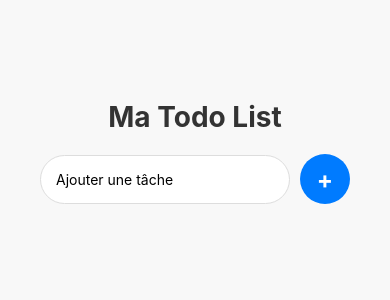
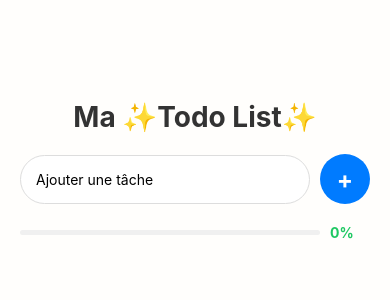
Before and after one commit to EnzoColantonio34/my-todo-list, a React Native app: screen / in a window 390 px wide. Shown: the top 300 px of the page. Built offline with nearby package versions, Linux system fonts and the light colour scheme.

Commit message:
add progress bar with animation

```diff
--- a/App.js
+++ b/App.js
@@ -7,7 +7,7 @@ import styles from './styles/styles';
 export default function App() {
   return (
     <View style={styles.container}>
-      <Text style={styles.title}>Ma Todo List</Text>
+      <Text style={styles.title}>Ma ✨Todo List✨</Text>
       <TaskManager />
       <StatusBar style="auto" />
     </View>
--- /dev/null
+++ b/Components/ProgressBar.jsx
@@ -0,0 +1,35 @@
+import React, { useEffect } from 'react';
+import { View, Text } from 'react-native';
+import Animated, {
+  useAnimatedStyle,
+  withTiming,
+  useSharedValue,
+  Easing
+} from 'react-native-reanimated';
+import styles from '../styles/styles';
+
+const ProgressBar = ({ progress }) => {
+  const progressWidth = useSharedValue(0);
+
+  useEffect(() => {
+    progressWidth.value = withTiming(progress, {
+      duration: 500,
+      easing: Easing.bezier(0.25, 0.1, 0.25, 1),
+    });
+  }, [progress]);
+
+  const animatedStyle = useAnimatedStyle(() => ({
+    width: `${progressWidth.value}%`,
+  }));
+
+  return (
+    <View style={styles.progressWrapper}>
+      <View style={styles.progressContainer}>
+        <Animated.View style={[styles.progressBar, animatedStyle]} />
+      </View>
+      <Text style={styles.progressText}>{Math.round(progress)}%</Text>
+    </View>
+  );
+};
+
+export default ProgressBar;
--- a/Components/TaskManager.jsx
+++ b/Components/TaskManager.jsx
@@ -2,26 +2,39 @@ import React from 'react';
 import { View, Text, TouchableOpacity } from 'react-native';
 import TaskInput from './TaskInput';
 import TaskList from './TaskList';
+import ProgressBar from './ProgressBar';
 import { useTasks } from '../hooks/useTasks';
 import styles from '../styles/styles';
 
 const TaskManager = () => {
   const {
+    tasks,
     task,
     setTask,
-    tasks,
-    showButton,
-    deleteTask,
     addTask,
     toggleTaskCompletion,
+    deleteTask,
     deleteCompletedTasks
   } = useTasks();
 
+  const calculateProgress = () => {
+    if (tasks.length === 0) return 0;
+    const completedTasks = tasks.filter(task => task.completed).length;
+    return (completedTasks / tasks.length) * 100;
+  };
+
+  const hasCompletedTasks = tasks.some(task => task.completed);
+
   return (
-    <View>
+    <View style={{ width: '100%', flex: 1 }}>
       <TaskInput task={task} setTask={setTask} addTask={addTask} />
-      <TaskList tasks={tasks} toggleTaskCompletion={toggleTaskCompletion} deleteTask={deleteTask} />
-      {showButton && (
+      <ProgressBar progress={calculateProgress()} />
+      <TaskList
+        tasks={tasks}
+        toggleTaskCompletion={toggleTaskCompletion}
+        deleteTask={deleteTask}
+      />
+      {hasCompletedTasks && (
         <TouchableOpacity
           style={styles.deleteButton}
           onPress={deleteCompletedTasks}
--- a/package.json
+++ b/package.json
@@ -15,7 +15,8 @@
     "react": "18.3.1",
     "react-native": "0.76.6",
     "react-native-check-box": "^2.1.7",
-    "react-native-elements": "^3.4.3"
+    "react-native-elements": "^3.4.3",
+    "react-native-reanimated": "~3.16.1"
   },
   "devDependencies": {
     "@babel/core": "^7.20.0"
--- a/styles/styles.js
+++ b/styles/styles.js
@@ -3,7 +3,7 @@ import { StyleSheet } from 'react-native';
 export default StyleSheet.create({
   container: {
     flex: 1,
-    backgroundColor: '#f8f8f8',
+    backgroundColor: '#fffefc',
     alignItems: 'center',
     justifyContent: 'flex-start',
     padding: 20,
@@ -15,6 +15,9 @@ export default StyleSheet.create({
     marginBottom: 20,
     color: '#333',
   },
+
+
+  // =============== Input texte ===============
   inputContainer: {
     flexDirection: 'row',
     alignItems: 'center',
@@ -29,6 +32,9 @@ export default StyleSheet.create({
     borderRadius: 25,
     backgroundColor: '#fff',
   },
+
+
+  // =============== Bouton "+" (créer une tâche) ===============
   button: {
     backgroundColor: '#007BFF',
     width: 50,
@@ -69,6 +75,9 @@ export default StyleSheet.create({
     alignItems: 'center',
     justifyContent: 'center',
   },
+
+
+  // =============== Bouton "Supprimer" ===============
   floatingButtonText: {
     color: '#fff',
     fontSize: 16,
@@ -76,8 +85,8 @@ export default StyleSheet.create({
   },
   deleteButton: {
     position: 'absolute',
-    bottom: 100,
-    right: 10,
+    bottom: 30,
+    right: 1,
     backgroundColor: '#dc3545',
     paddingHorizontal: 20,
     paddingVertical: 10,
@@ -85,14 +94,43 @@ export default StyleSheet.create({
     alignItems: 'center',
     justifyContent: 'center',
     elevation: 5,
-    shadowColor: '#000',
-    shadowOffset: { width: 0, height: 2 },
-    shadowOpacity: 0.25,
-    shadowRadius: 3.84,
+    // shadowColor: '#000',
+    // shadowOffset: { width: 0, height: 2 },
+    // shadowOpacity: 0.25,
+    // shadowRadius: 3.84,
   },
   deleteButtonText: {
     color: '#fff',
     fontSize: 14,
     fontWeight: 'bold',
   },
+
+
+  // =============== Barre de progression (ProgressBar) ===============
+  progressWrapper: {
+    flexDirection: 'row',
+    alignItems: 'center',
+    width: '100%',
+    marginTop: 10,
+    marginBottom: 20,
+  },
+  progressContainer: {
+    flex: 1,
+    height: 5,
+    backgroundColor: '#f0f0f0',
+    borderRadius: 5,
+    overflow: 'hidden',
+    marginRight: 10,
+  },
+  progressBar: {
+    height: '100%',
+    backgroundColor: 'rgb(30, 200, 98)',
+    borderRadius: 5,
+  },
+  progressText: {
+    fontSize: 14,
+    fontWeight: 'bold',
+    color: 'rgb(30, 200, 98)',
+    minWidth: 40,
+  },
 });
```
Also changed, not shown: 1 other file (tests, documents, lock files or other folders).
